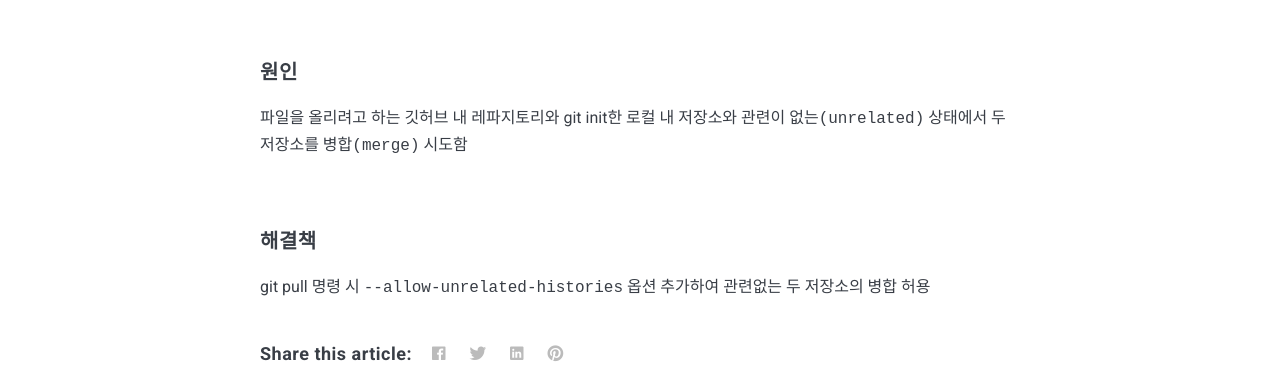
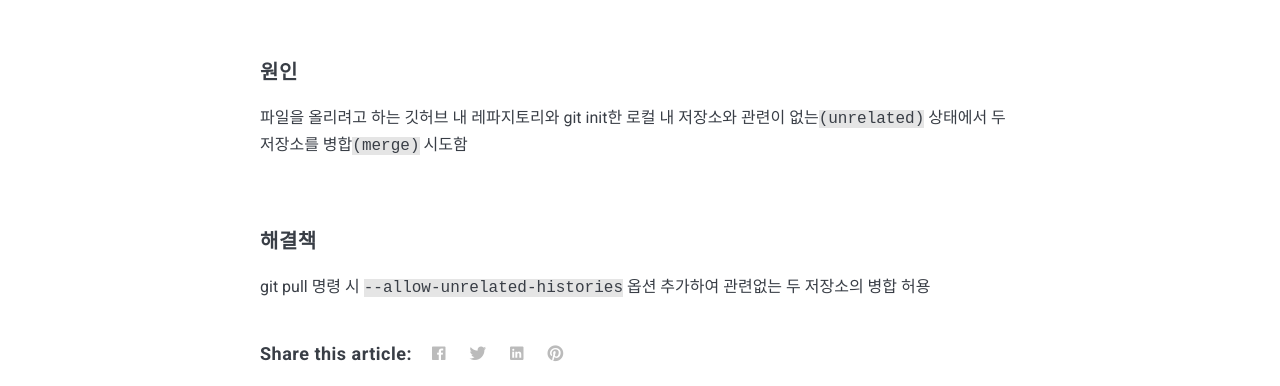
Before and after one commit to lgm1007/lgm1007.github.io, a Jekyll site: the page built from _posts/2020-04-21-git-push-non-fast-forward-error.markdown, in a window 1280 px wide. Shown: the part 1168-1554 px from the top of the page. Built offline with Jekyll 4.4.1, drawn with Linux system fonts in a browser that asks for light colours; nearby versions of some CDN libraries; comment, search, counter and statistics services are not loaded.

Commit message:
#Style: background-color Apply On highlighter-rouge Class

```diff
--- a/_sass/4-layouts/_post.scss
+++ b/_sass/4-layouts/_post.scss
@@ -98,6 +98,10 @@
 
   img {
     margin: 30px 0;
+  }
+
+  .highlighter-rouge {
+    background-color: #e5e5e5;
   }
 }
 
```
